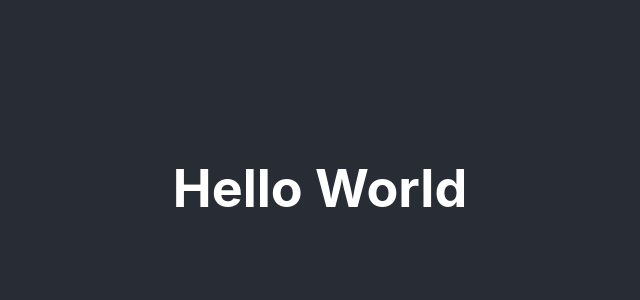
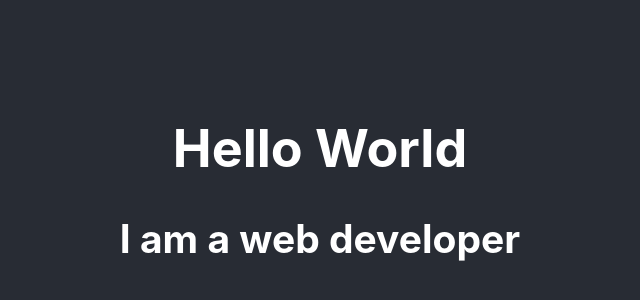
Before and after one commit to megan345/react-gh-pages, a React (Create React App) app: page / in a window 1280 px wide. Shown: the part 212-512 px from the top of the page, without its empty margins (320-960 px from the left). Built offline with nearby package versions, Linux system fonts and the light colour scheme.

Commit message:
Added a h2

```diff
--- a/src/App.js
+++ b/src/App.js
@@ -8,6 +8,7 @@ class App extends Component {
         <header className="App-header">
           <div>
             <h1>Hello World</h1>
+            <h2>I am a web developer</h2>
           </div>
         </header>
       </div>
```
